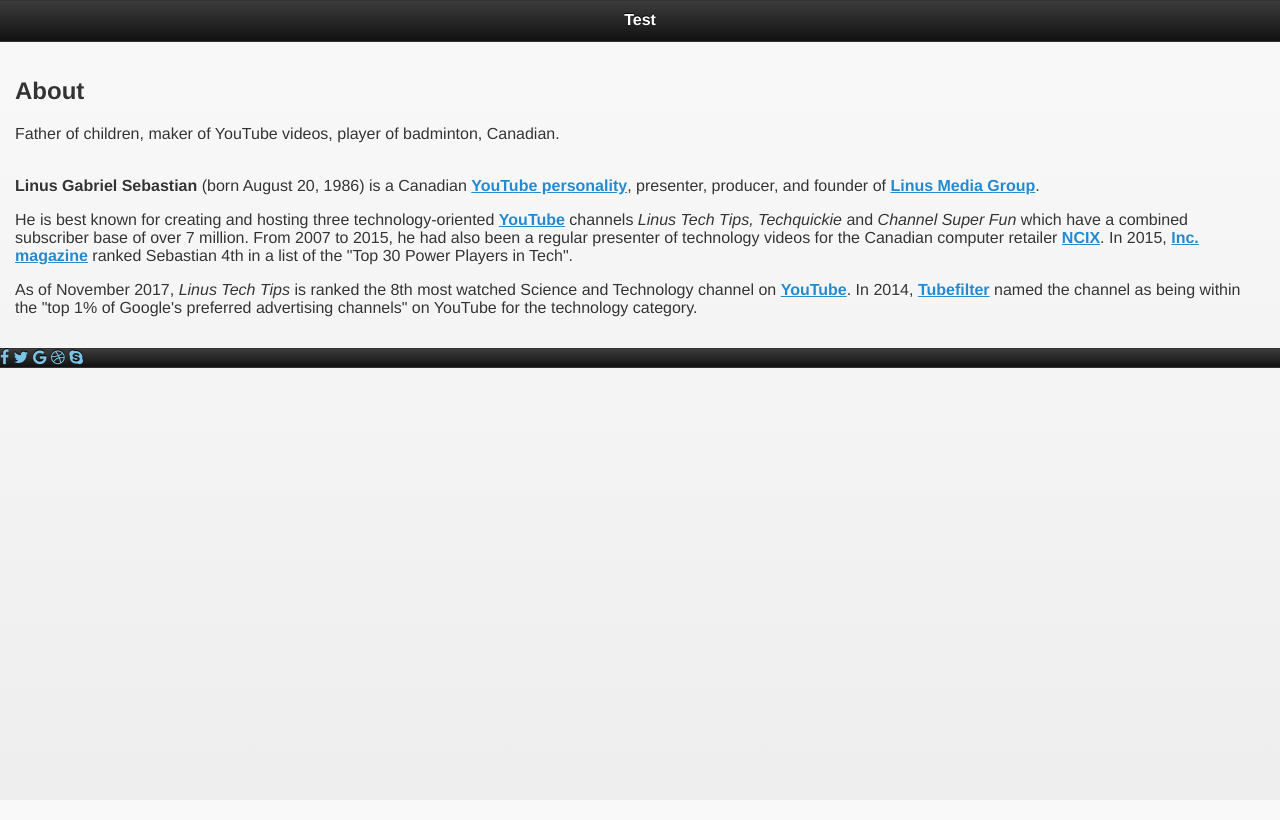
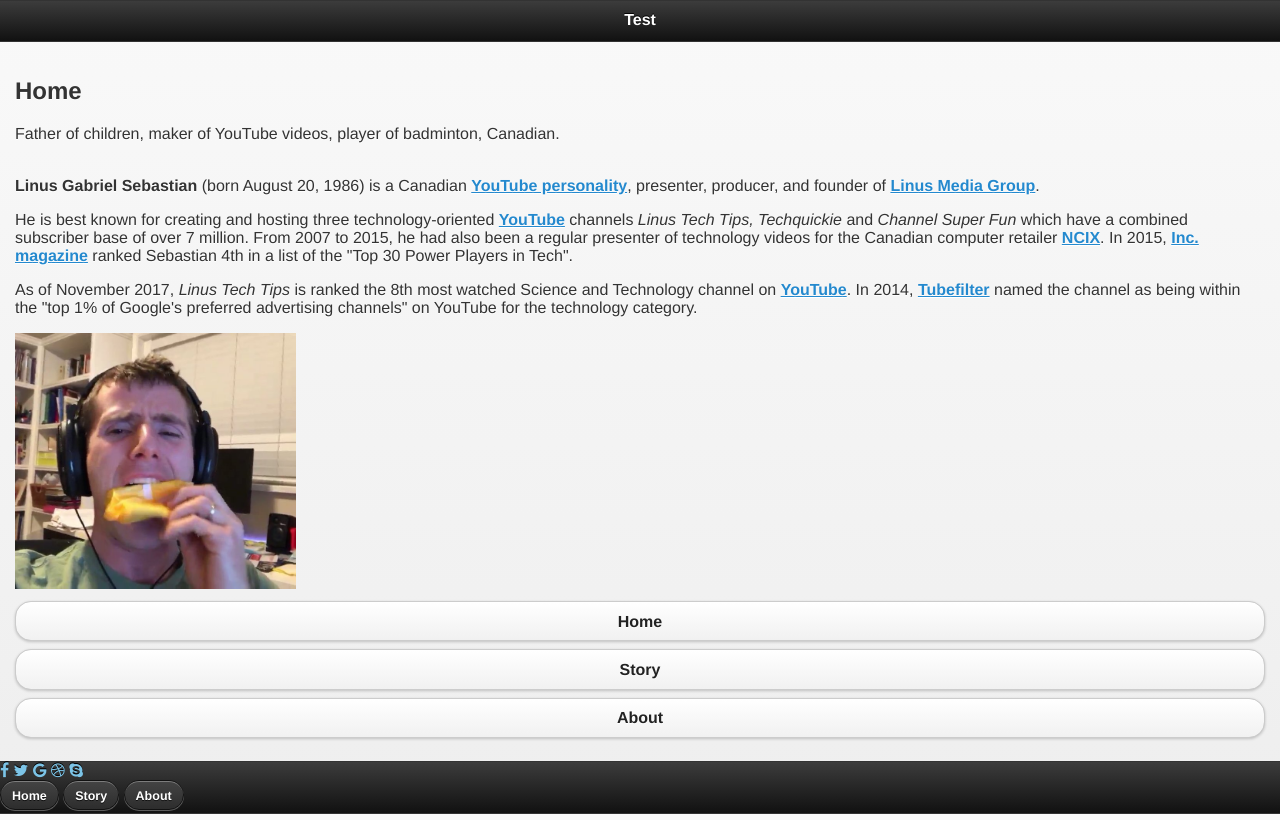
Before and after one commit to ThoSap/Informatik, a plain HTML site: page AbgabenjQueryMobile/Übung_jQueryMobile/index.html in a window 1280 px wide. Drawn offline with Linux system fonts and the light colour scheme.

Commit message:
Finished assignment 5

```diff
--- a/AbgabenjQueryMobile/Übung_jQueryMobile/index.html
+++ b/AbgabenjQueryMobile/Übung_jQueryMobile/index.html
@@ -11,9 +11,86 @@
 		<title>Seitentitel</title>
 	</head>
 	<body>
-		<div data-role="page" id=“seite1“>
+		<div data-role="page" id="seite1">
 			<div data-role="header">
-					<h1>Test</h1>
+				<h1>Test</h1>
+			</div>
+			<div data-role="content">
+				<h2>Home</h2>
+				Father of children, maker of YouTube videos, player of badminton, Canadian.
+				<br>
+				<br>
+				<p>
+					<b>Linus Gabriel Sebastian</b> (born August 20, 1986) is a Canadian <a href="https://en.wikipedia.org/wiki/List_of_YouTubers" title="List of YouTubers">YouTube personality</a>, presenter, producer, and founder of <a href="https://en.wikipedia.org/wiki/Linus_Media_Group" class="mw-redirect" title="Linus Media Group">Linus Media Group</a>.
+				</p>
+				<p>
+					He is best known for creating and hosting three technology-oriented <a href="https://en.wikipedia.org/wiki/YouTube" title="YouTube">YouTube</a> channels <i>Linus Tech Tips,</i> <i>Techquickie</i> and <i>Channel Super Fun</i> which have a combined subscriber base of over 7 million. From 2007 to 2015, he had also been a regular presenter of technology videos for the Canadian computer retailer <a href="https://en.wikipedia.org/wiki/NCIX" title="NCIX">NCIX</a>. In 2015, <a href="https://en.wikipedia.org/wiki/Inc._magazine" class="mw-redirect" title="Inc. magazine">Inc. magazine</a> ranked Sebastian 4th in a list of the "Top 30 Power Players in Tech".
+				</p>
+				<p>
+					As of November 2017, <i>Linus Tech Tips</i> is ranked the 8th most watched Science and Technology channel on <a href="https://en.wikipedia.org/wiki/YouTube" title="YouTube">YouTube</a>. In 2014, <a href="https://en.wikipedia.org/wiki/Tubefilter" title="Tubefilter">Tubefilter</a> named the channel as being within the "top 1% of Google's preferred advertising channels" on YouTube for the technology category.
+				</p>
+
+				<a href="#tamponGatePopup" data-rel="popup" data-transition="pop" data-position-to="window">
+					<img src="static/img/TamponGate.jpg" alt="Linus #TamponGate" style="max-height:256px;">
+					<div data-role="popup" id="tamponGatePopup" href="#" data-rel="back" data-role="button" data-icon="delete">
+						<img src="static/img/TamponGate.jpg" alt="Linus #TamponGate" style="max-height:512px;">
+					</div>
+				</a>
+
+
+				<a type="button" href="#seite1">Home</a>
+				<a type="button" href="#seite2">Story</a>
+				<a type="button" href="#seite3">About</a>
+			</div>
+			<div data-role="footer">
+				<div class="social-btns">
+					<a class="btn facebook" href="#"><i class="fa fa-facebook"></i></a>
+					<a class="btn twitter" href="#"><i class="fa fa-twitter"></i></a>
+					<a class="btn google" href="#"><i class="fa fa-google"></i></a>
+					<a class="btn dribbble" href="#"><i class="fa fa-dribbble"></i></a>
+					<a class="btn skype" href="#"><i class="fa fa-skype"></i></a>
+				</div>
+				<a type="button" href="#seite1">Home</a>
+				<a type="button" href="#seite2">Story</a>
+				<a type="button" href="#seite3">About</a>
+			</div>
+		</div>
+		<div data-role="content" id="seite2">
+            <div data-role="header">
+				<h1>Test 2</h1>
+			</div>
+			<div data-role="content">
+				<h2>Story</h2>
+				Father of children, maker of YouTube videos, player of badminton, Canadian.
+				<br>
+				<br>
+				<p>
+					<b>Linus Gabriel Sebastian</b> (born August 20, 1986) is a Canadian <a href="https://en.wikipedia.org/wiki/List_of_YouTubers" title="List of YouTubers">YouTube personality</a>, presenter, producer, and founder of <a href="https://en.wikipedia.org/wiki/Linus_Media_Group" class="mw-redirect" title="Linus Media Group">Linus Media Group</a>.
+				</p>
+				<p>
+					He is best known for creating and hosting three technology-oriented <a href="https://en.wikipedia.org/wiki/YouTube" title="YouTube">YouTube</a> channels <i>Linus Tech Tips,</i> <i>Techquickie</i> and <i>Channel Super Fun</i> which have a combined subscriber base of over 7 million. From 2007 to 2015, he had also been a regular presenter of technology videos for the Canadian computer retailer <a href="https://en.wikipedia.org/wiki/NCIX" title="NCIX">NCIX</a>. In 2015, <a href="https://en.wikipedia.org/wiki/Inc._magazine" class="mw-redirect" title="Inc. magazine">Inc. magazine</a> ranked Sebastian 4th in a list of the "Top 30 Power Players in Tech".
+				</p>
+				<p>
+					As of November 2017, <i>Linus Tech Tips</i> is ranked the 8th most watched Science and Technology channel on <a href="https://en.wikipedia.org/wiki/YouTube" title="YouTube">YouTube</a>. In 2014, <a href="https://en.wikipedia.org/wiki/Tubefilter" title="Tubefilter">Tubefilter</a> named the channel as being within the "top 1% of Google's preferred advertising channels" on YouTube for the technology category.
+				</p>
+
+				<a type="button" href="#seite1">Home</a>
+				<a type="button" href="#seite2">Story</a>
+				<a type="button" href="#seite3">About</a>
+			</div>
+			<div data-role="footer">
+				<div class="social-btns">
+					<a class="btn facebook" href="#"><i class="fa fa-facebook"></i></a>
+					<a class="btn twitter" href="#"><i class="fa fa-twitter"></i></a>
+					<a class="btn google" href="#"><i class="fa fa-google"></i></a>
+					<a class="btn dribbble" href="#"><i class="fa fa-dribbble"></i></a>
+					<a class="btn skype" href="#"><i class="fa fa-skype"></i></a>
+				</div>
+			</div>
+		</div>
+		<div data-role="content" id="seite3">
+			<div data-role="header">
+				<h1>Test 3</h1>
 			</div>
 			<div data-role="content">
 				<h2>About</h2>
@@ -29,6 +106,10 @@
 				<p>
 					As of November 2017, <i>Linus Tech Tips</i> is ranked the 8th most watched Science and Technology channel on <a href="https://en.wikipedia.org/wiki/YouTube" title="YouTube">YouTube</a>. In 2014, <a href="https://en.wikipedia.org/wiki/Tubefilter" title="Tubefilter">Tubefilter</a> named the channel as being within the "top 1% of Google's preferred advertising channels" on YouTube for the technology category.
 				</p>
+
+				<a type="button" href="#seite1">Home</a>
+				<a type="button" href="#seite2">Story</a>
+				<a type="button" href="#seite3">About</a>
 			</div>
 			<div data-role="footer">
 				<div class="social-btns">
@@ -40,11 +121,6 @@
 				</div>
 			</div>
 		</div>
-		<div data-role=“content“ id=“seite2“>
-		</div>
-		<div data-role=“content“ id=“seite3“>
-		</div>
-
 
 		<script type="text/javascript" charset="utf-8" src="static/js/jquery-1.9.1.min.js"></script>
 		<script type="text/javascript" charset="utf-8" src="static/js/jquery.mobile-1.3.1.min.js"></script>
```
Also changed, not shown: AbgabenjQueryMobile/Übung_jQueryMobile/static/img/TamponGate.jpg (added).
